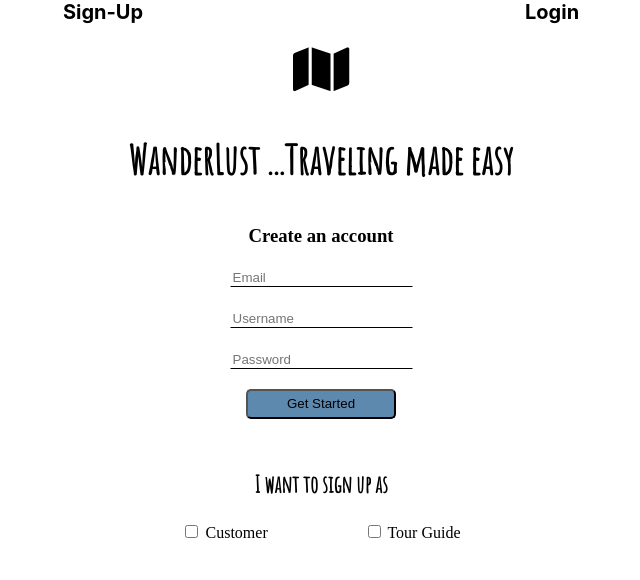
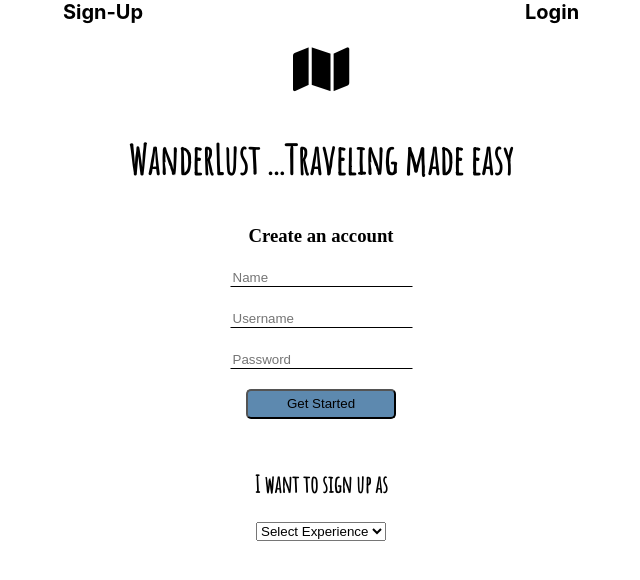
Before and after one commit to wanderlust-bw/wanderlust-FE-Manju, a React (Create React App) app in the folder wanderlust/: page /Signup in a window 1280 px wide. Shown: the top 580 px of the page, without its empty margins (319-959 px from the left). Built offline with nearby package versions, Linux system fonts and the light colour scheme; a web font is replaced by a local one.

Commit message:
added axios to app

```diff
--- a/wanderlust/package.json
+++ b/wanderlust/package.json
@@ -3,6 +3,7 @@
   "version": "0.1.0",
   "private": true,
   "dependencies": {
+    "axios": "^0.18.0",
     "react": "^16.8.6",
     "react-dom": "^16.8.6",
     "react-router-dom": "^5.0.0",
--- a/wanderlust/src/Component/Signup.css
+++ b/wanderlust/src/Component/Signup.css
@@ -79,3 +79,7 @@
     font-weight: bolder;
     font-size: 20px;
 }
+
+/* .customer-option::placeholder {
+    font-family: 'Amatic SC', cursive;
+} */
--- a/wanderlust/src/Component/Signup.js
+++ b/wanderlust/src/Component/Signup.js
@@ -1,33 +1,52 @@
 import React from 'react'
 import './Signup.css'
 import { Link } from 'react-router-dom'
+import axios from 'axios'
 
 class SignUp extends React.Component {
   constructor() {
   super();
   this.state = {
-  email: '',
+  name: '',
   username: '',
   password: '',
-  hasSigned: false
+  userType: ''
   }
   }
 
+//   componentDidMount() {
+//     axios.post('http://localhost:5000/user/register', this.state)
+//     .then(res => {
+//         const users = res.data;
+//         this.setState({ users: res.data })
+//     })
+//   }
+
   handleChange = e => {
-    let target = e.target;
-    let value = target.type === "checkbox" ? target.checkbox: target.value;
-    let name = target.name
-    this.setState({ [name]: value })
+    const {name, value} = e.target
+    this.setState({ [name]: value });
+}
+
+  customerSelect = e => {
+    this.setState({userType:e.target.value})
+  }
+
+    register = input => {
+    console.log(input)
+    axios.post('https://wanderlust-2.herokuapp.com/user/register', input)
+    .then( res => { console.log(res)})
 }
 
 handleSubmit = e => {
     e.preventDefault();
-    console.log(this.state)
+    this.register(this.state)
+    // this.setState({hasSigned: true})
 }
 
 
 
   render() {
+
     return (
     <form onSubmit={this.handleSubmit} className='sign-up-page'>
         <div className='Links'>
@@ -45,11 +64,11 @@ handleSubmit = e => {
             <div>
                 <input
                 className='email'
-                placeholder='Email'
-                type='email'
-                id='email'
-                name='email'
-                value={this.state.email}
+                placeholder='Name'
+                type='text'
+                id='name'
+                name='name'
+                value={this.state.name}
                 onChange={this.handleChange}>
                 </input>
             </div>
@@ -82,8 +101,11 @@ handleSubmit = e => {
                 <h3>I want to sign up as</h3>
             </div>
             <div className='check-option'>
-            <input className='customer' type='checkbox' name='user' value='customer' onChange={this.handleChange}></input> Customer
-            <input className='guide' type='checkbox' name='user' value='customer' onChange={this.handleChange}></input> Tour Guide
+            <select value={this.state.userType} onChange={this.customerSelect} className='user-option'>
+                <option name='select' value='select-options'>Select Experience</option>
+                <option className='customer-option' name='customer' value='customer'>Customer</option>
+                <option className='guide-option' name='guide' value='guide'>Guide</option>
+            </select>
             </div>
         </div>
         {/* <div>
```
Also changed, not shown: wanderlust/src/App.css (+9 -0 lines), 1 other file (tests, documents, lock files or other folders).
